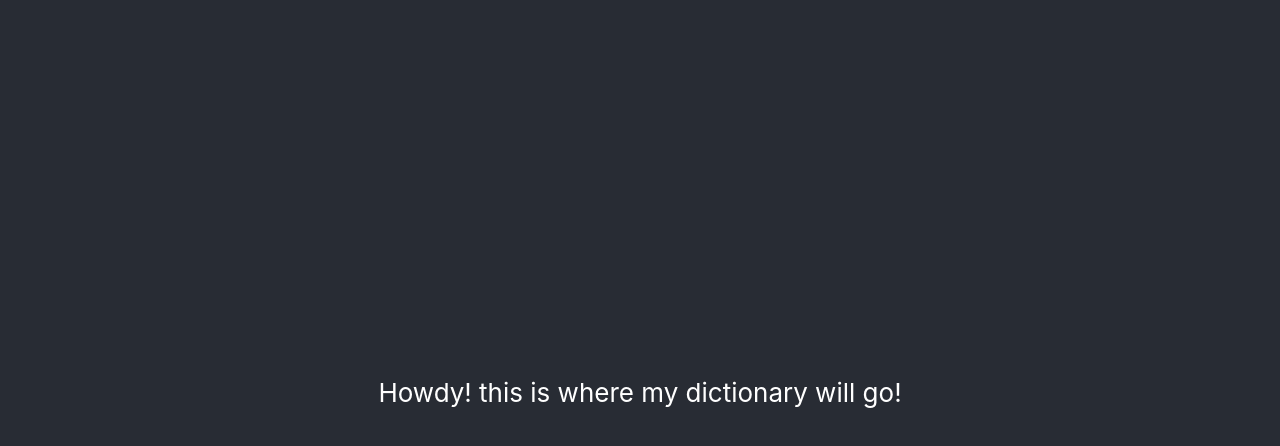
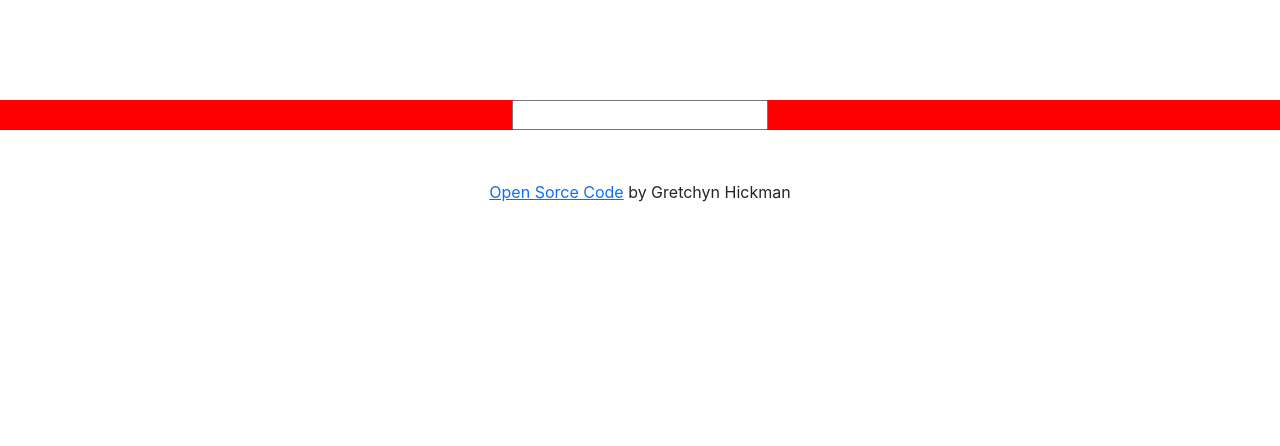
Before and after one commit to gretchyn-hickman/dictionary, a React (Create React App) app: page / in a window 1280 px wide. Shown: the top 446 px of the page. Built offline with nearby package versions, Linux system fonts and the light colour scheme.

Commit message:
added search function

```diff
--- a/src/App.css
+++ b/src/App.css
@@ -1,38 +1,11 @@
 .App {
   text-align: center;
-}
-
-.App-logo {
-  height: 40vmin;
-  pointer-events: none;
-}
-
-@media (prefers-reduced-motion: no-preference) {
-  .App-logo {
-    animation: App-logo-spin infinite 20s linear;
-  }
-}
-
-.App-header {
-  background-color: #282c34;
-  min-height: 100vh;
-  display: flex;
-  flex-direction: column;
   align-items: center;
   justify-content: center;
-  font-size: calc(10px + 2vmin);
-  color: white;
 }
-
-.App-link {
-  color: #61dafb;
+main {
+  margin-top: 100px;
 }
-
-@keyframes App-logo-spin {
-  from {
-    transform: rotate(0deg);
-  }
-  to {
-    transform: rotate(360deg);
-  }
+.footer {
+  margin-top: 50px;
 }
--- a/src/App.js
+++ b/src/App.js
@@ -1,11 +1,18 @@
 import "./App.css";
+import Dictionary from "./dictionary";
 
 function App() {
   return (
     <div className="App">
-      <header className="App-header">
-        <p>Howdy! this is where my dictionary will go!</p>
-      </header>
+      <main>
+        <Dictionary />
+      </main>
+      <footer className="footer">
+        <a href="https://github.com/AnneAugust606/dictionary" target="blank">
+          Open Sorce Code
+        </a>{" "}
+        by Gretchyn Hickman
+      </footer>
     </div>
   );
 }
--- /dev/null
+++ b/src/dictionary.css
@@ -0,0 +1,3 @@
+.dictionary {
+  background: red;
+}
--- /dev/null
+++ b/src/dictionary.js
@@ -0,0 +1,21 @@
+import React, { useState } from "react";
+import "./dictionary.css";
+
+export default function Dictionary() {
+  let [keyWord, setKeyWord] = useState("");
+
+  function handleKeyWord(event) {
+    setKeyWord(event.target.value);
+  }
+  function search(event) {
+    event.preventDefault();
+    alert(`Searching for '${keyWord}'`);
+  }
+  return (
+    <div className="dictionary">
+      <form onSubmit={search}>
+        <input type="search" onChange={handleKeyWord} />
+      </form>
+    </div>
+  );
+}
```
